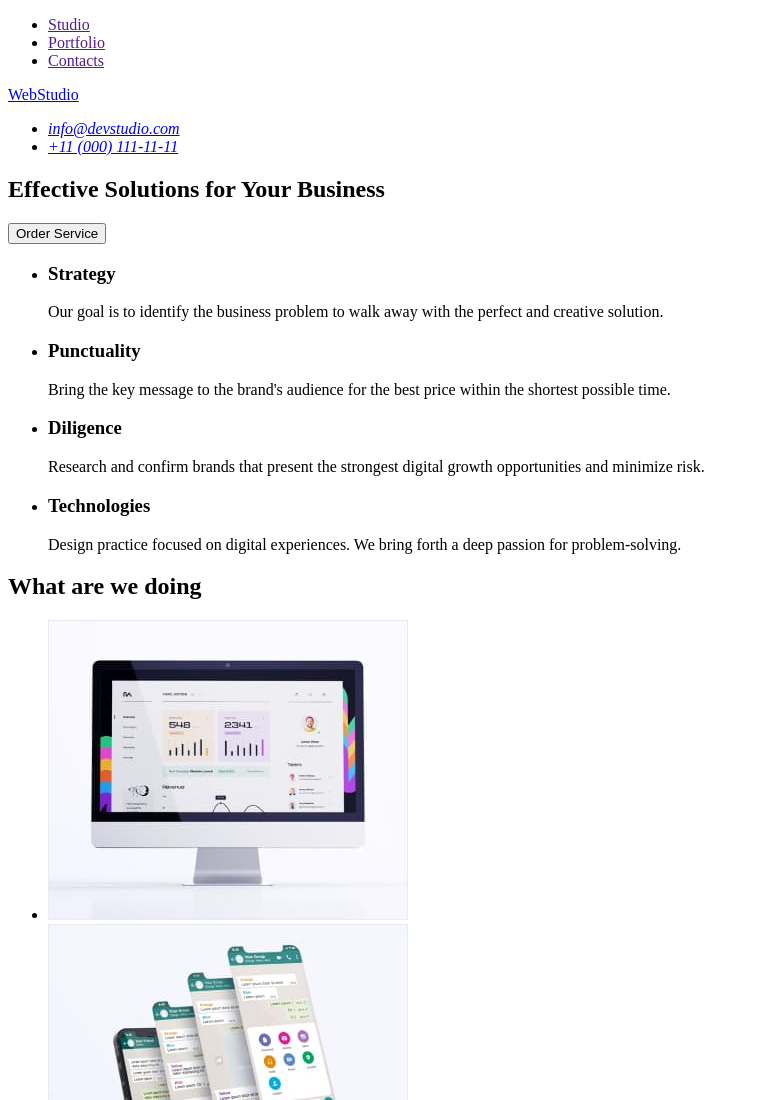
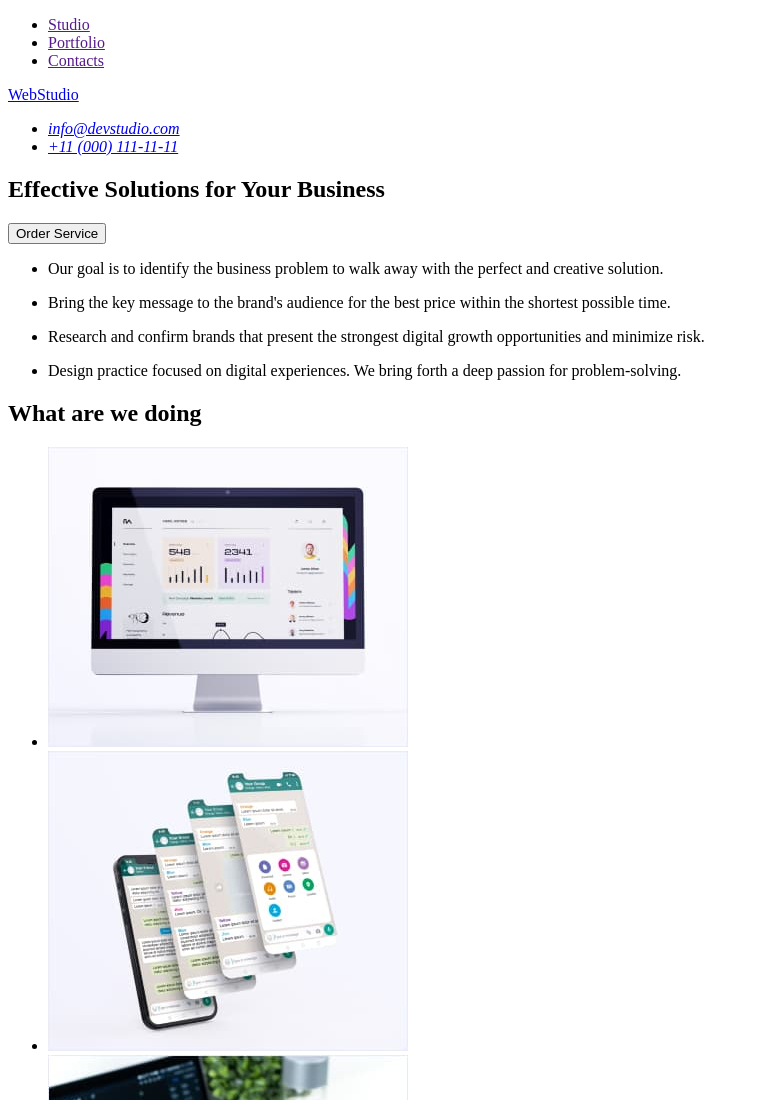
Before and after one commit to Hnativ-Nataliaa/goit-markup-hw-01, a plain HTML site: page index.html in a window 1280 px wide. Shown: the top 1100 px of the page, without its empty margins (0-759 px from the left). Drawn offline with Linux system fonts and the light colour scheme.

Commit message:
update_new_hw

```diff
--- a/index.html
+++ b/index.html
@@ -33,28 +33,28 @@
       <section>
         <ul>
           <li>
-            <h3>Strategy</h3>
+            <h2 hidden>Strategy</h2>
             <p>
               Our goal is to identify the business problem to walk away with the
               perfect and creative solution.
             </p>
           </li>
           <li>
-            <h3>Punctuality</h3>
+            <h2 hidden>Punctuality</h2>
             <p>
               Bring the key message to the brand's audience for the best price
               within the shortest possible time.
             </p>
           </li>
           <li>
-            <h3>Diligence</h3>
+            <h2 hidden>Diligence</h2>
             <p>
               Research and confirm brands that present the strongest digital
               growth opportunities and minimize risk.
             </p>
           </li>
           <li>
-            <h3>Technologies</h3>
+            <h2 hidden>Technologies</h2>
             <p>
               Design practice focused on digital experiences. We bring forth a
               deep passion for problem-solving.
```
